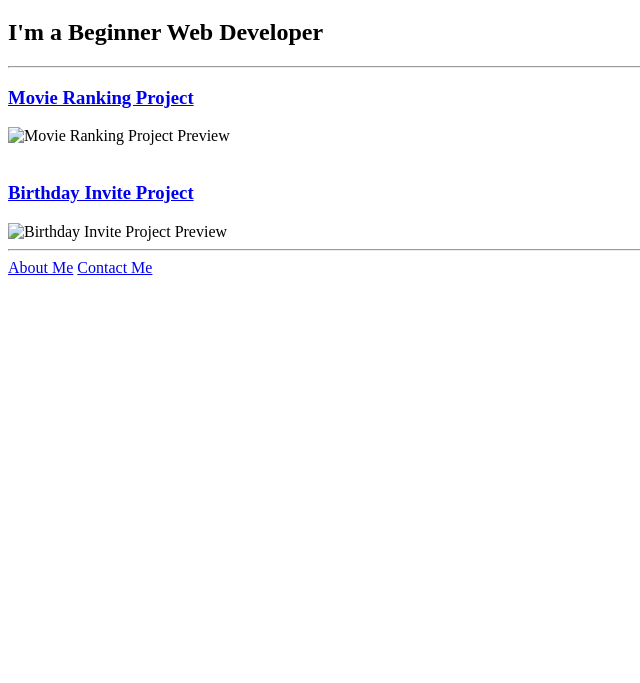
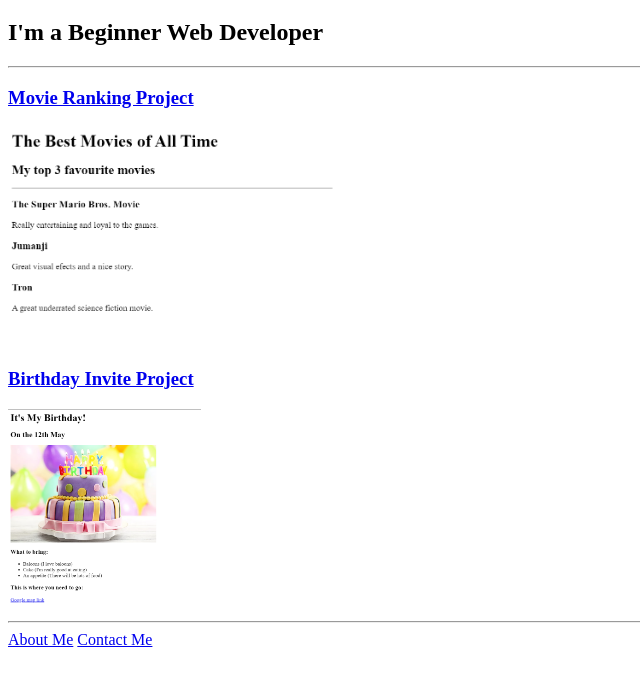
Before and after one commit to JosueReynaud/html-portfolio, a plain HTML site: page index.html in a window 1280 px wide. Shown: the part 61-744 px from the top of the page, without its empty margins (0-640 px from the left). Drawn offline with Linux system fonts and the light colour scheme.

Commit message:
Update index.html

```diff
--- a/index.html
+++ b/index.html
@@ -19,20 +19,20 @@
 
 
 <!-- TODO 5: Add a link to the project pages -->
-<h3><a href="./public/movie.html">Movie Ranking Project</a></h3>
-<img src="./assets/images/movie.png" height="200" alt="Movie Ranking Project Preview"/>
+<h3><a href="movie.html">Movie Ranking Project</a></h3>
+<img src="movie.png" height="200" alt="Movie Ranking Project Preview"/>
 <br/>
 <br/>
 
-<h3><a href="./public/birthday.html">Birthday Invite Project</a></h3>
-<img src="./assets/images/birthday.png" height="200" alt="Birthday Invite Project Preview"/>
+<h3><a href="birthday.html">Birthday Invite Project</a></h3>
+<img src="birthday.png" height="200" alt="Birthday Invite Project Preview"/>
 <hr/>
 <!-- TODO 6: Add images to show the project previews
 HINT for TODO 6: You can use the height attribute set to 200 to make the image smaller:
 https://developer.mozilla.org/en-US/docs/Web/HTML/Element/img#attr-height -->
 
 <!-- TODO 7: Add the Contact Me and About Me page links -->
-<a href="./public/about.html">About Me</a>
-<a href="./public/contact.html">Contact Me</a>
+<a href="about.html">About Me</a>
+<a href="contact.html">Contact Me</a>
 </body>
 </html>
```
